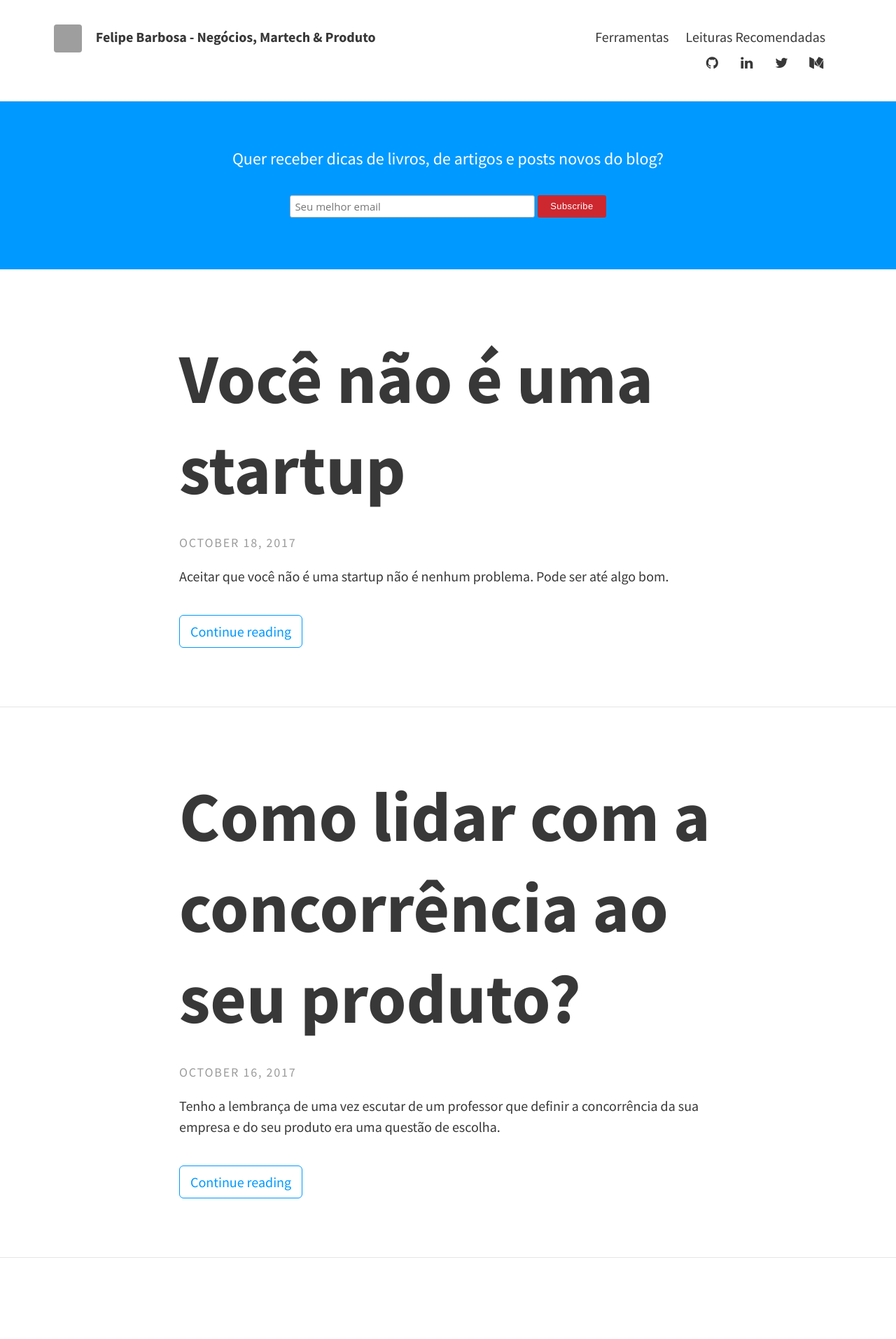
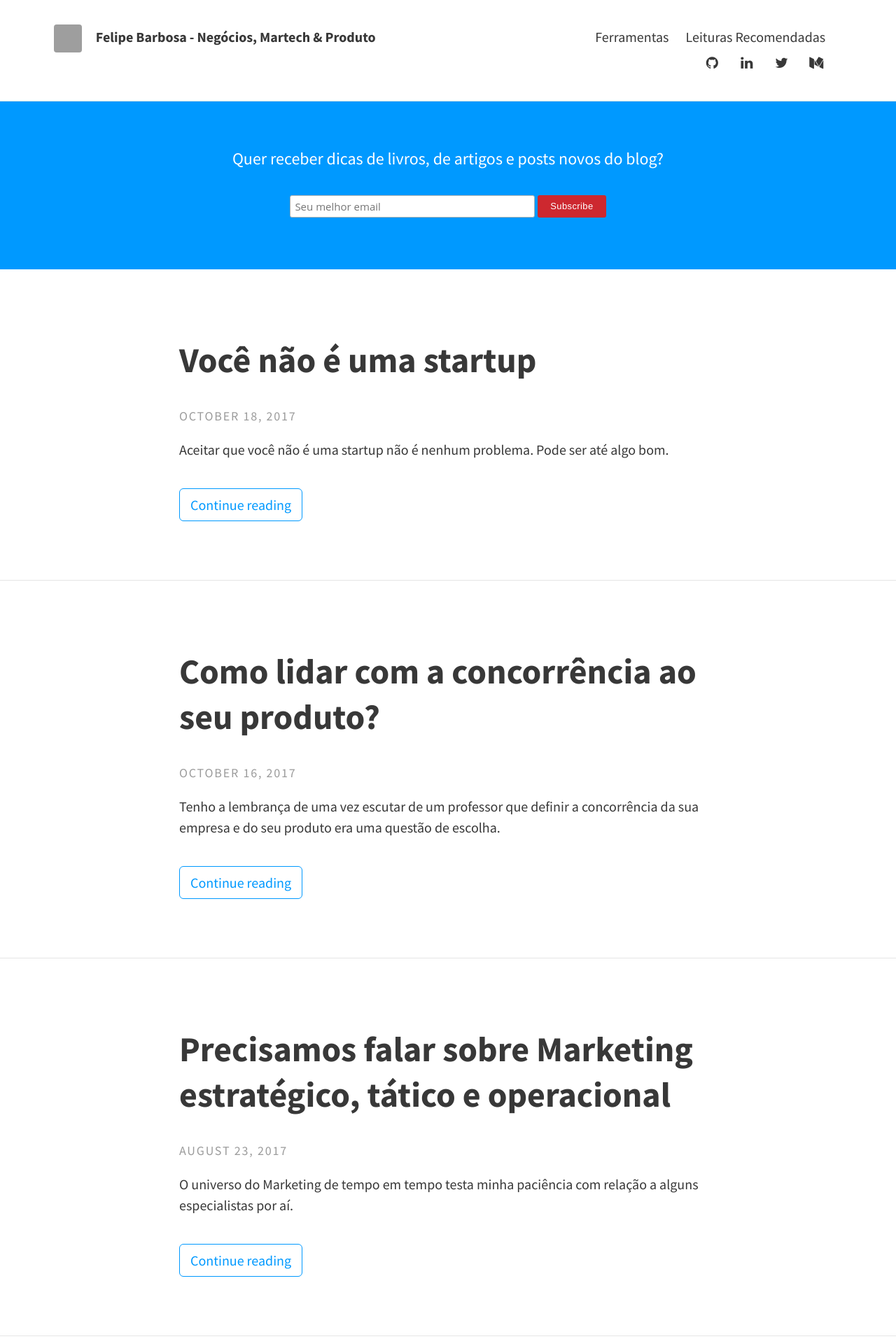
Before and after one commit to felipecbarbosa/felipecbarbosa.github.io, a Jekyll site: the page built from index.html, in a window 1280 px wide. Shown: the top 1914 px of the page at 70% size. Built offline with Jekyll 4.4.1, drawn with Linux system fonts in a browser that asks for light colours; nearby versions of some CDN libraries; the list of posts is cut into pages by our own code; comment, search, counter and statistics services are not loaded; grey boxes are pictures that could not be loaded.

Commit message:
Corrected CSS class post-link to post-list

```diff
--- a/_sass/layouts/_index.scss
+++ b/_sass/layouts/_index.scss
@@ -25,7 +25,7 @@
       @extend %link-hover;
     }
   }
-  .post-link {
+  .post-list {
     font-size: 2.5em;
   }
   .excerpt {
```
